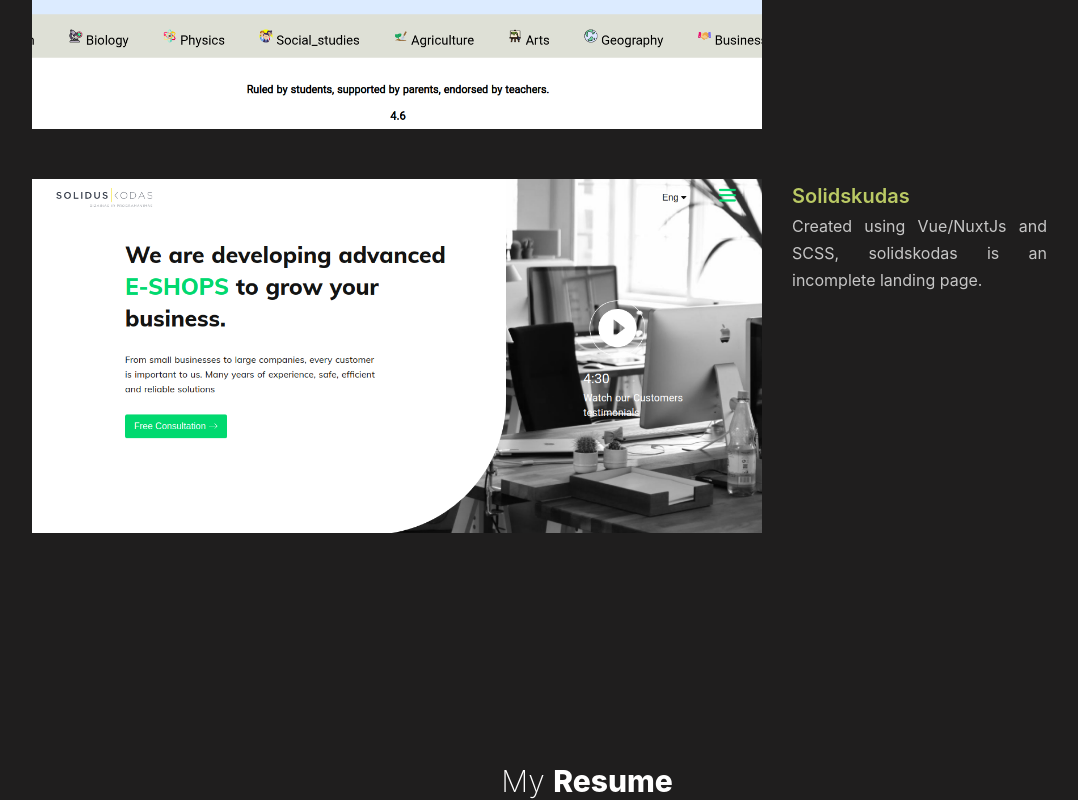
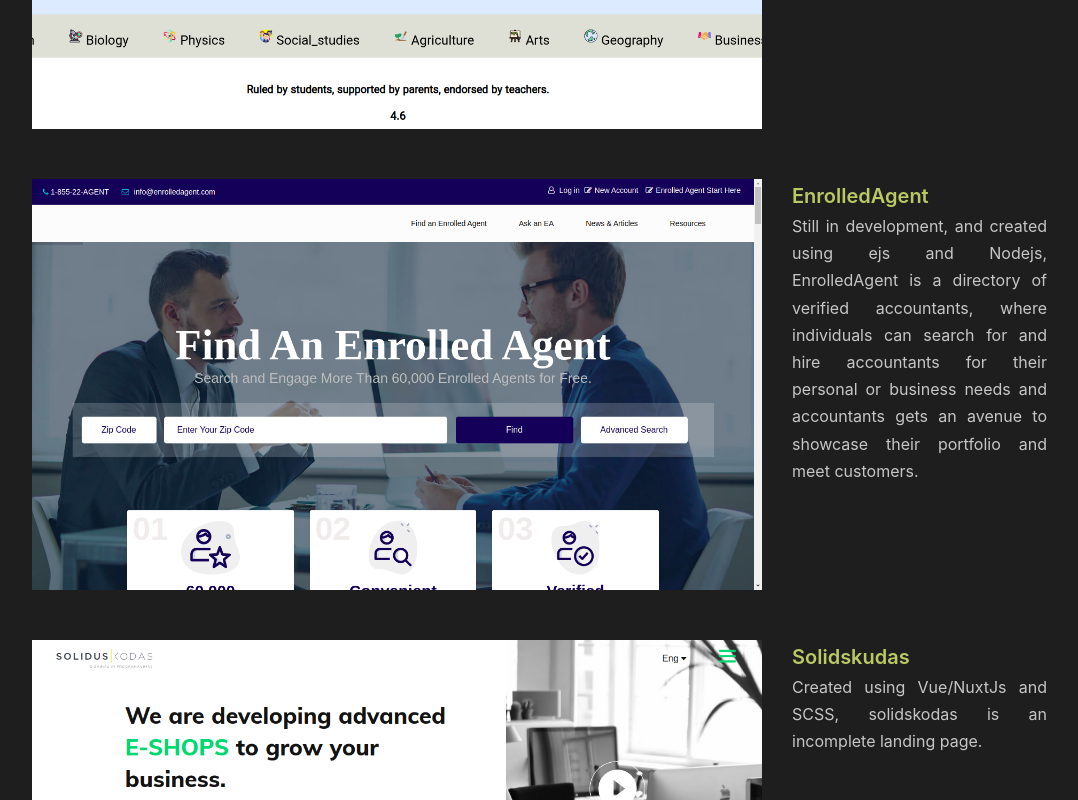
Before and after one commit to Yinkash100/yinkash_resume, a plain HTML site: page index.html in a window 1280 px wide. Shown: the part 1648-2448 px from the top of the page, without its empty margins (53-1131 px from the left). Drawn offline with nearby package versions, Linux system fonts and the light colour scheme.

Commit message:
Added enrolled agents to my portfolio

```diff
--- a/index.html
+++ b/index.html
@@ -88,6 +88,8 @@
           </div>
         </div>
 
+
+
         <div class="row job">
           <div class="col-md-8">
             <div class="job-image">
@@ -104,13 +106,12 @@
               <a href="http://www.spacialab.xyz" target="_blank" rel="noopener noreferrer" >Spacialab</a>
             </div>
             <div class="job-description text-justify">
-              SpaciaLab is both web based and mobile application platform that
+              SpaciaLab is both web-based and mobile application platform that
               helps users carry out the entirety of their brands in a simple
               creative way.
             </div>
           </div>
         </div>
-
         <div class="row job">
           <div class="col-md-8">
             <div class="job-image">
@@ -129,8 +130,26 @@
             </div>
           </div>
         </div>
-
-
+        <div class="row job">
+          <div class="col-md-8">
+            <div class="job-image">
+              <a href="https://enrolledagent.org/" target="_blank" rel="noopener noreferrer"
+              ><img
+                  src="./images/job-images/enrolled-agent.png"
+                  alt="Portfolio job image"
+                  class="job-image-img"
+              /></a>
+            </div>
+          </div>
+          <div class="col-md-3">
+            <div class="job-title">
+              <a href="https://enrolledagent.org/" target="_blank" rel="noopener noreferrer" >EnrolledAgent</a>
+            </div>
+            <div class="job-description text-justify">
+              Still in development, and created using ejs and Nodejs, EnrolledAgent is a directory of verified accountants, where individuals can search for and hire accountants for their personal or business needs and accountants gets an avenue to showcase their portfolio and meet customers.
+            </div>
+          </div>
+        </div>
         <div class="row job">
           <div class="col-md-8">
             <div class="job-image">
@@ -149,6 +168,7 @@
             </div>
           </div>
         </div>
+      </div>
     </section>
     <!-- .section -->
 
```
Also changed, not shown: images/job-images/enrolled-agent.png (added).
